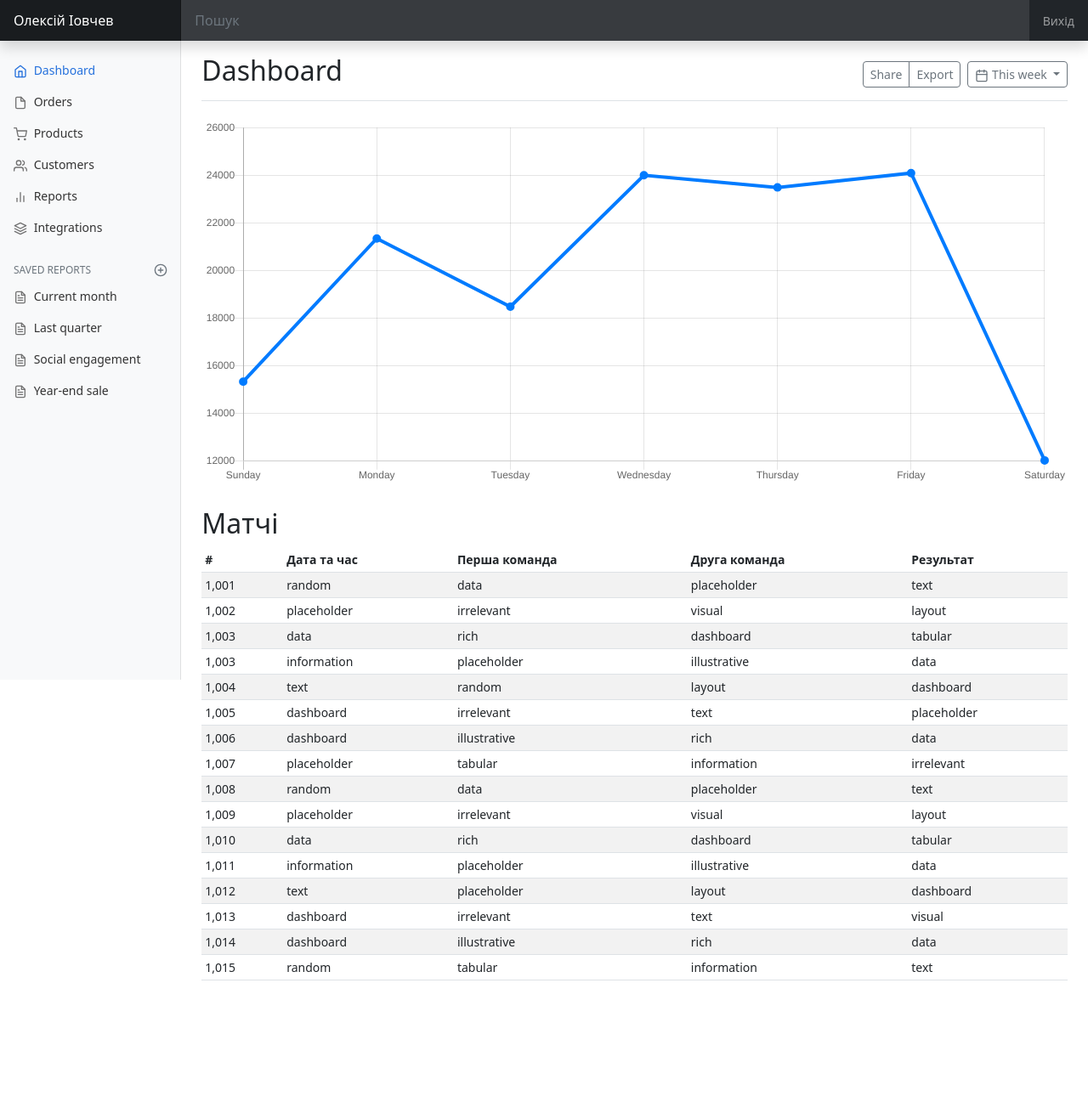
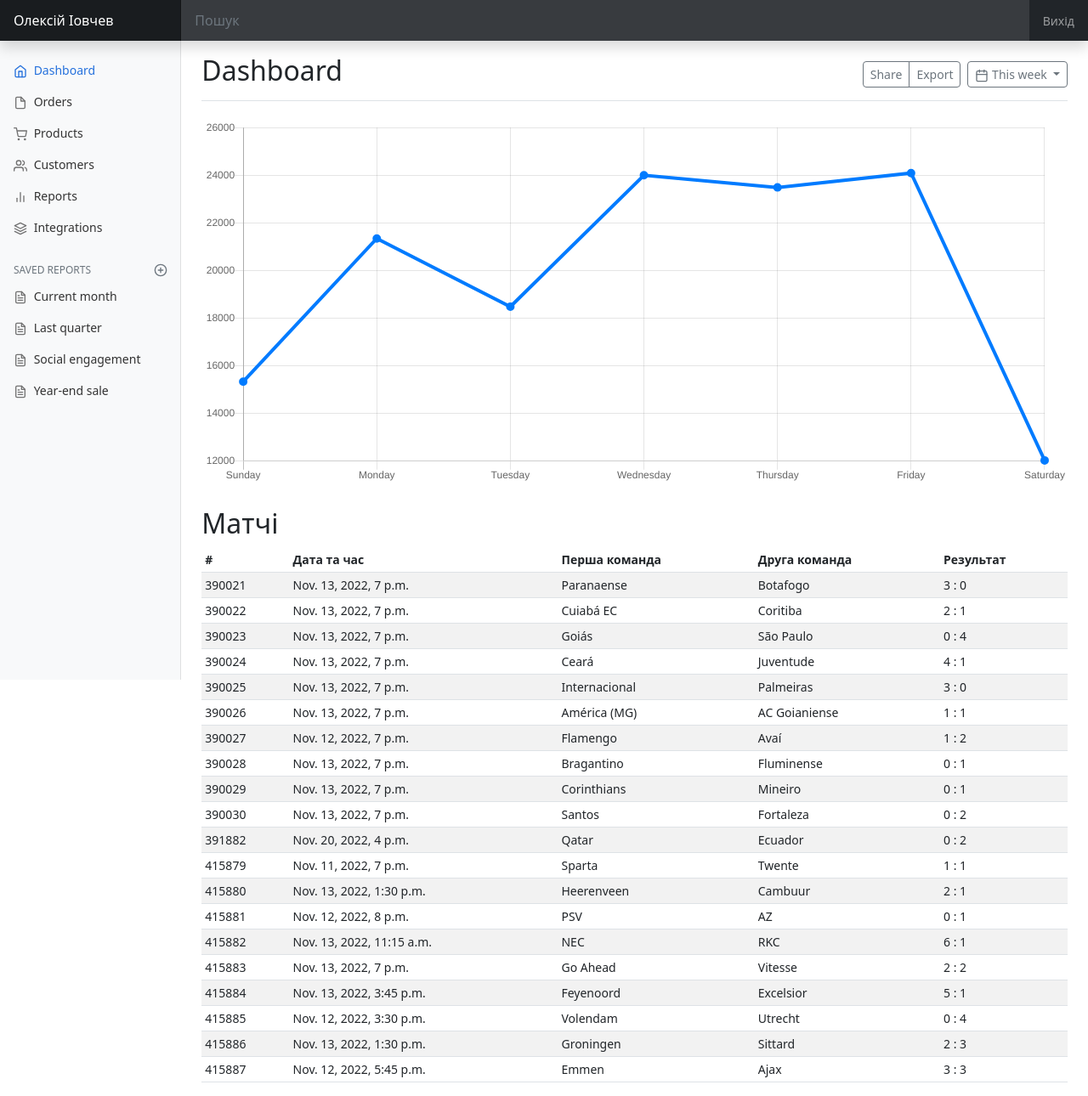
Before and after one commit to alekseyiovchev/diplom, a Django app: template football/templates/football/html/index.html in a window 1280 px wide. Shown: the whole page at 85% size. Before the commit the page ends 1154 px from the top, so only its background shows below. Run offline with Django 4.2, Linux system fonts and the light colour scheme; the template is opened without the code that fills it: values that come from a table or form of the project are taken from there, others are empty; data comes from the database, SQL or seed files in the repository; some libraries are stand-ins or nearby versions.

Commit message:
configured views and index.html, added matches to main page

```diff
--- a/football/templates/football/html/index.html
+++ b/football/templates/football/html/index.html
@@ -197,118 +197,22 @@
             </tr>
           </thead>
           <tbody>
+            {% for match in data %}
             <tr>
-              <td>1,001</td>
-              <td>random</td>
-              <td>data</td>
-              <td>placeholder</td>
-              <td>text</td>
+              <td>{{match.id}}</td>
+              <td>{{match.match_date}}</td>
+              <td>{{match.first_team}}</td>
+              <td>{{match.second_team}}</td>
+              <td>{{match.score_first_team}} : {{match.score_second_team}}</td>
             </tr>
-            <tr>
+            {% endfor %}
+            <!-- <tr>
               <td>1,002</td>
               <td>placeholder</td>
               <td>irrelevant</td>
               <td>visual</td>
               <td>layout</td>
-            </tr>
-            <tr>
-              <td>1,003</td>
-              <td>data</td>
-              <td>rich</td>
-              <td>dashboard</td>
-              <td>tabular</td>
-            </tr>
-            <tr>
-              <td>1,003</td>
-              <td>information</td>
-              <td>placeholder</td>
-              <td>illustrative</td>
-              <td>data</td>
-            </tr>
-            <tr>
-              <td>1,004</td>
-              <td>text</td>
-              <td>random</td>
-              <td>layout</td>
-              <td>dashboard</td>
-            </tr>
-            <tr>
-              <td>1,005</td>
-              <td>dashboard</td>
-              <td>irrelevant</td>
-              <td>text</td>
-              <td>placeholder</td>
-            </tr>
-            <tr>
-              <td>1,006</td>
-              <td>dashboard</td>
-              <td>illustrative</td>
-              <td>rich</td>
-              <td>data</td>
-            </tr>
-            <tr>
-              <td>1,007</td>
-              <td>placeholder</td>
-              <td>tabular</td>
-              <td>information</td>
-              <td>irrelevant</td>
-            </tr>
-            <tr>
-              <td>1,008</td>
-              <td>random</td>
-              <td>data</td>
-              <td>placeholder</td>
-              <td>text</td>
-            </tr>
-            <tr>
-              <td>1,009</td>
-              <td>placeholder</td>
-              <td>irrelevant</td>
-              <td>visual</td>
-              <td>layout</td>
-            </tr>
-            <tr>
-              <td>1,010</td>
-              <td>data</td>
-              <td>rich</td>
-              <td>dashboard</td>
-              <td>tabular</td>
-            </tr>
-            <tr>
-              <td>1,011</td>
-              <td>information</td>
-              <td>placeholder</td>
-              <td>illustrative</td>
-              <td>data</td>
-            </tr>
-            <tr>
-              <td>1,012</td>
-              <td>text</td>
-              <td>placeholder</td>
-              <td>layout</td>
-              <td>dashboard</td>
-            </tr>
-            <tr>
-              <td>1,013</td>
-              <td>dashboard</td>
-              <td>irrelevant</td>
-              <td>text</td>
-              <td>visual</td>
-            </tr>
-            <tr>
-              <td>1,014</td>
-              <td>dashboard</td>
-              <td>illustrative</td>
-              <td>rich</td>
-              <td>data</td>
-            </tr>
-            <tr>
-              <td>1,015</td>
-              <td>random</td>
-              <td>tabular</td>
-              <td>information</td>
-              <td>text</td>
-            </tr>
+            </tr> -->
           </tbody>
         </table>
       </div>
--- a/football/views.py
+++ b/football/views.py
@@ -1,6 +1,7 @@
 from django.shortcuts import render
+from football.models import Scores
 
 # Create your views here.
 
 def index(request):
-    return render(request, 'football/html/index.html')
+    return render(request, 'football/html/index.html', { 'data' : Scores.objects.all().order_by('-match_date') })
```
